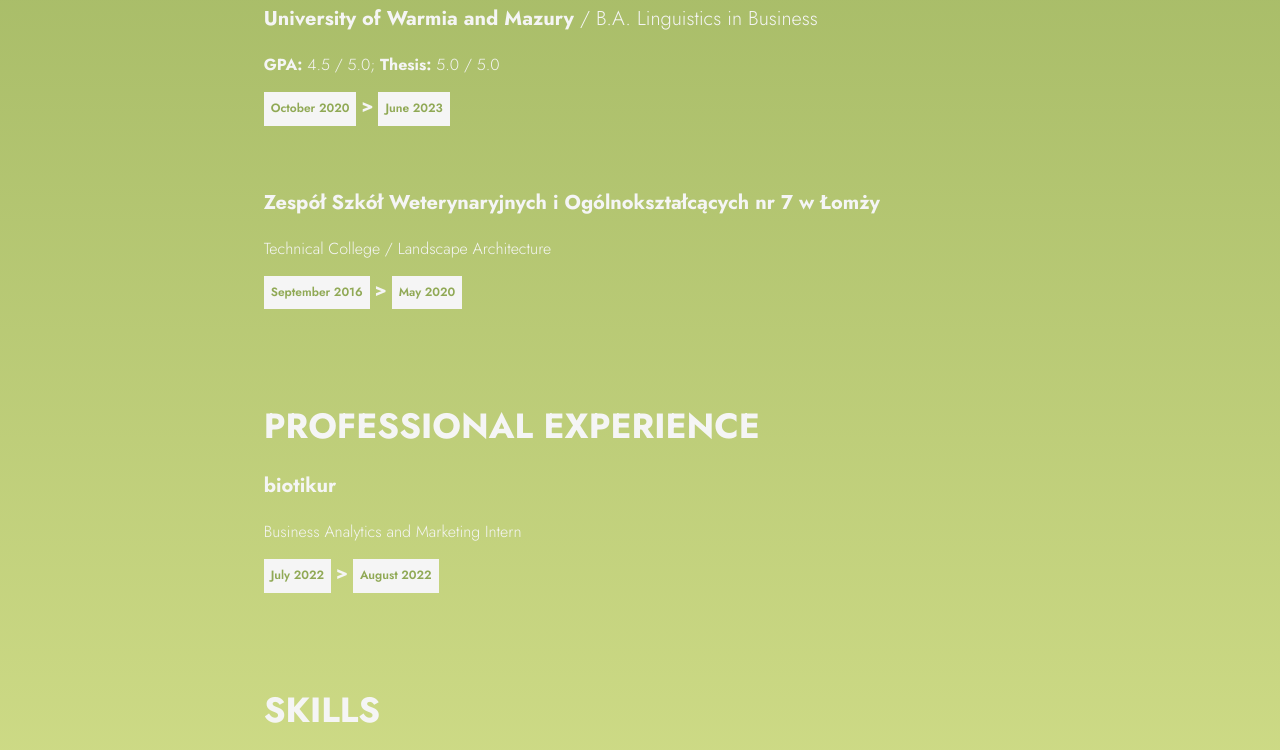
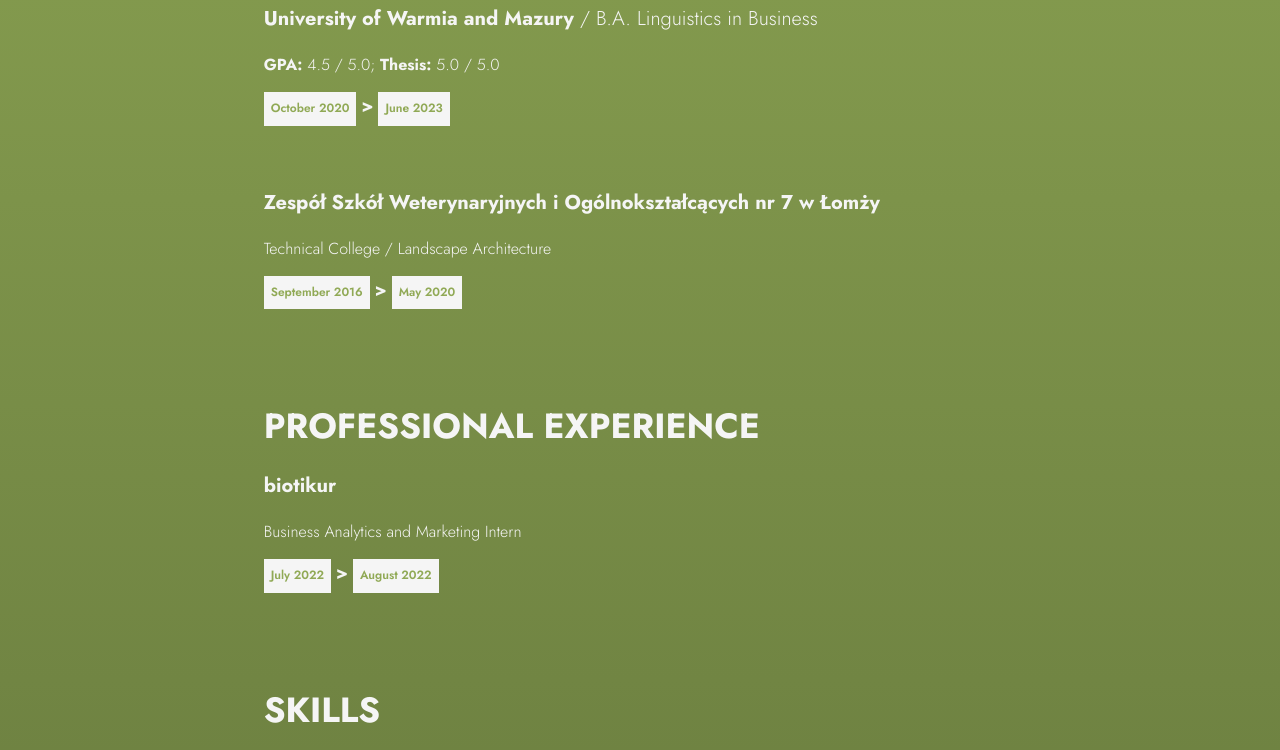
Before and after one commit to Dromuarga/Basic_portfolio_HTML_CSS, a plain HTML site: page index.html in a window 1280 px wide. Shown: the part 558-1308 px from the top of the page. Drawn offline with Linux system fonts and the light colour scheme; a web font is replaced by a local one.

Commit message:
Style: change the background color and ::selection color

```diff
--- a/style.css
+++ b/style.css
@@ -1,9 +1,9 @@
 html {
-  background: linear-gradient(180deg, #90a955, #ecf39e);
+  background: linear-gradient(180deg, #90a955, #5e6f38);
 }
 
 ::selection {
-  background-color: #C8B6FF;
+  background-color: #30391c;
 }
 
 body {
```
